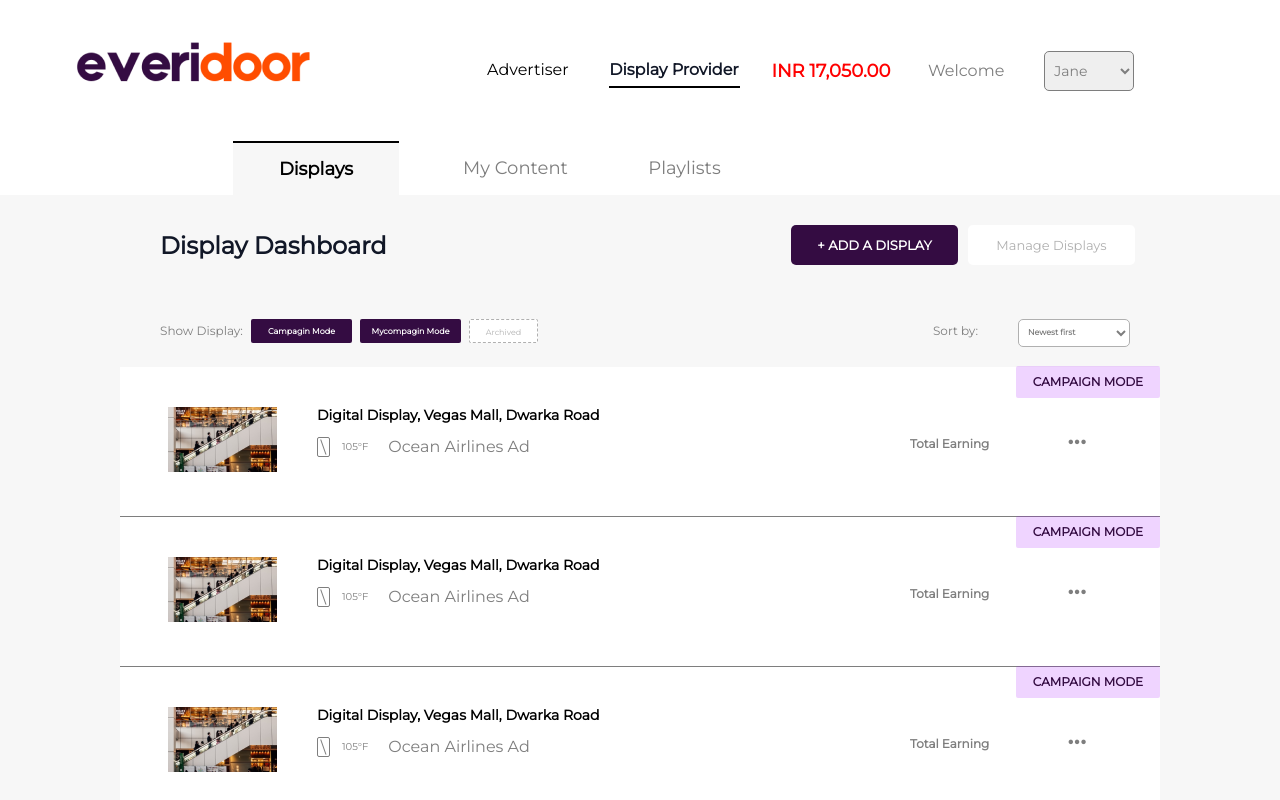
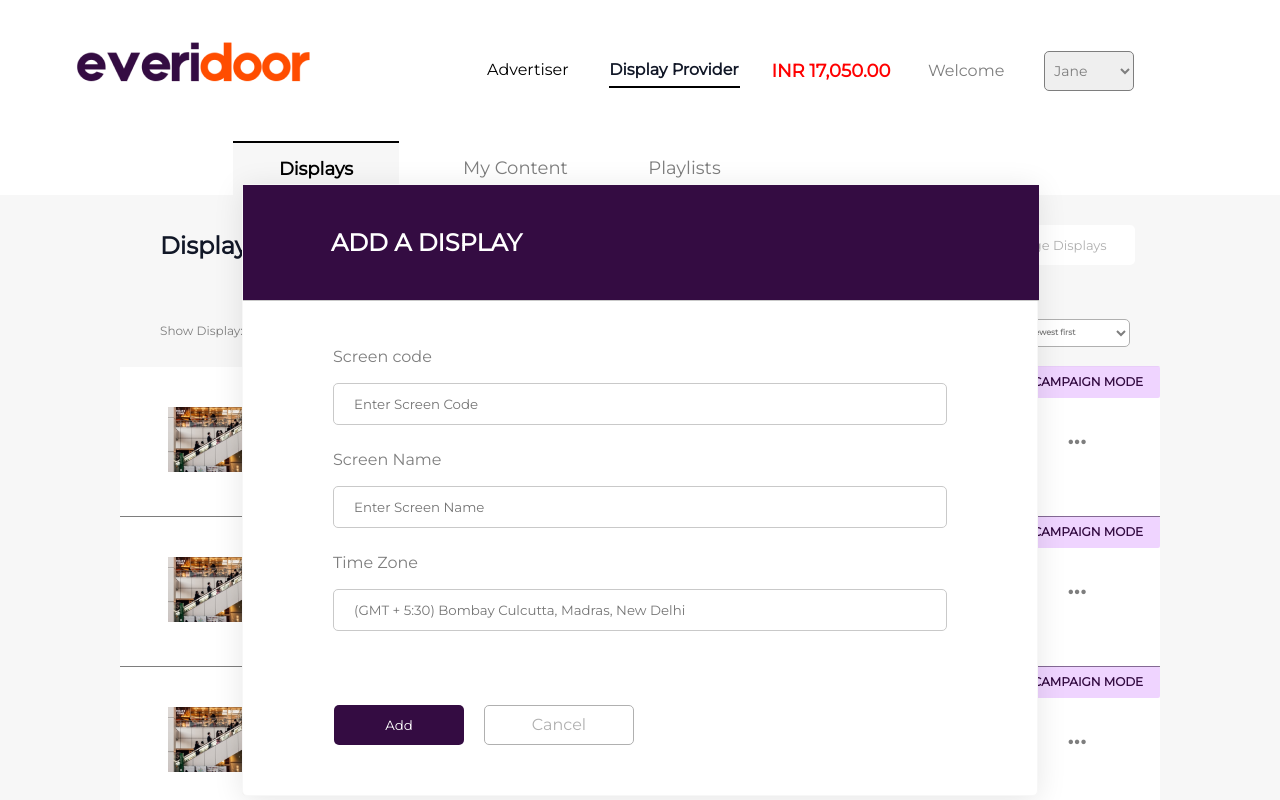
Before and after one commit to DevHimanshu630/everidoor_files, a React (Create React App) app: page / in a window 1280 px wide. Both pictures are taken after a click on the button "+ ADD A DISPLAY". Shown: the top 800 px of the page. Built offline with nearby package versions, Linux system fonts and the light colour scheme.

Commit message:
display popup set

```diff
--- a/src/Components/Dashboard/Dashboard.jsx
+++ b/src/Components/Dashboard/Dashboard.jsx
@@ -1,9 +1,14 @@
-import React from 'react'
+import React, { useState } from 'react'
 import Footer from '../Footer/Footer'
 import Header from '../Header/Header'
-import styles from "./Dashboard.module.css"
+import styles from "./dashboard.module.css"
 import img from "../Images/img.png"
 export default function Dashboard() {
+
+    const [btn,setbtn]=useState(false)
+    const handledisplay=()=>{
+        setbtn(!btn);
+    }
   return (
     // {styles.bannerContainer}
     // {`${styles.btndisplay} ${styles.blue}`}
@@ -26,7 +31,7 @@ export default function Dashboard() {
                         <span className={styles.span_content}>Display Dashboard</span>
                     </div>
                     <div className={styles.button_cont}>
-                        <button className={`${styles.btndisplay} ${styles.blue}`}>+ ADD A DISPLAY</button>
+                        <button className={`${styles.btndisplay} ${styles.blue}`} onClick={handledisplay} id="adddisplay">+ ADD A DISPLAY</button>
                         <button className={`${styles.btndisplay} ${styles.brown}`}>Manage Displays</button>
                     </div>
 
@@ -50,7 +55,29 @@ export default function Dashboard() {
                 </div>
             {/* display popup */}
 
+            <div className={styles.popup} style={{display:btn?"flex":"none"}}>
+            <div className={styles.contentcontainer}>
+        <div className={`${styles.mainheadingcontent} ${styles.flex}`}>
+            <p className={`${styles.mainheadingcontent_para} ${styles.flex}`}>Add a display</p>
+        </div>
+         <form action="" style={{marginTop: '40px'}}>
 
+            <label for="" className={styles.screencodecontent}>Screen code</label><br />
+            <input type="text" className={styles.screentext} placeholder="Enter Screen Code"/><br />
+            <label for="" className={styles.screencodecontent}>Screen Name</label><br />
+            <input type="text" className={styles.screentext} placeholder="Enter Screen Name"/><br />
+            <label for="" className={styles.screencodecontent}>Time Zone</label><br />
+            <input type="text" className={styles.screentext} placeholder="(GMT + 5:30) Bombay Culcutta, Madras, New Delhi"/>
+
+        </form>
+
+
+        <div className={`${styles.btncontainer} ${styles.flex}`}>
+            <button className={styles.addbtn} id="Addbtn">Add</button>
+            <button className={styles.cancelbtn} onClick={handledisplay}>Cancel</button>
+        </div>
+    </div>
+            </div>
 
 
 
--- a/src/Components/Dashboard/Dashboard.module.css
+++ b/src/Components/Dashboard/Dashboard.module.css
@@ -257,3 +257,111 @@ color: #7E7E7E;
 .orange button{
     background: rgba(255, 77, 0, 0.17);
 }
+
+
+/* display popup css */
+.popup{
+    position: absolute;
+    top: 60%;
+    left: 50%;
+    transform: translate(-50%, -50%);
+    z-index: 1111;
+}
+.flex {
+    display: flex;
+}
+
+.maincontainer {
+    margin: auto;
+    justify-content: center;
+}
+
+.contentcontainer {
+    width: 796px;
+height: 612px;
+    margin-top: 20px;
+    background: #FFFFFF;
+    border: 1px solid #F7F7F7;
+    box-shadow: 0px 4px 30px rgba(0, 0, 0, 0.1);
+    backdrop-filter: blur(50px);
+    border-radius: 5px;
+
+}
+
+.mainheadingcontent {
+    width: 796px;
+    height: 116px;
+    left: 358px;
+    top: 212px;
+    background: #340C42;
+    border-bottom: 1px solid #C9C9C9;
+    align-items: center;
+}
+
+.mainheadingcontent_para {
+    width: 287px;
+    height: 29px;
+    font-style: normal;
+    font-weight: 700;
+    font-size: 24px;
+    line-height: 29px;
+    text-transform: uppercase;
+    color: #FFFFFF;
+    margin-left: 88px;
+}
+
+.screencodecontent {
+    width: 102px;
+    height: 32px;
+    font-family: 'Montserrat';
+    font-style: normal;
+    font-weight: 400;
+    font-size: 16px;
+    line-height: 32px;
+    color: #7E7E7E;
+    margin-left:90px;
+}
+
+.screentext {
+    width: 614px;
+    height: 40px;
+    border: 1px solid #C9C9C9;
+    border-radius: 5px;
+    justify-content: center;
+    padding: 20px;
+    margin: auto;
+    display: flex;
+    margin-top: 10px;
+    outline: none;
+}
+
+.btncontainer {
+    position: relative;
+    top: 74px;
+    left: 91px;
+    gap: 20px;
+}
+
+.addbtn {
+    width: 130px;
+    height: 40px;
+    background: #340C42;
+    border-radius: 5px;
+    border: none;
+    color: white;
+    cursor: pointer;
+}
+
+.cancelbtn {
+    background-color: white;
+    width: 150px;
+    font-weight: 400;
+    border-radius: 5px;
+    border: 1px solid #B0B0B0;
+    outline: none;
+    font-size: 16px;
+    line-height: 32px;
+    color: #B0B0B0;
+    cursor: pointer;
+
+}
```
